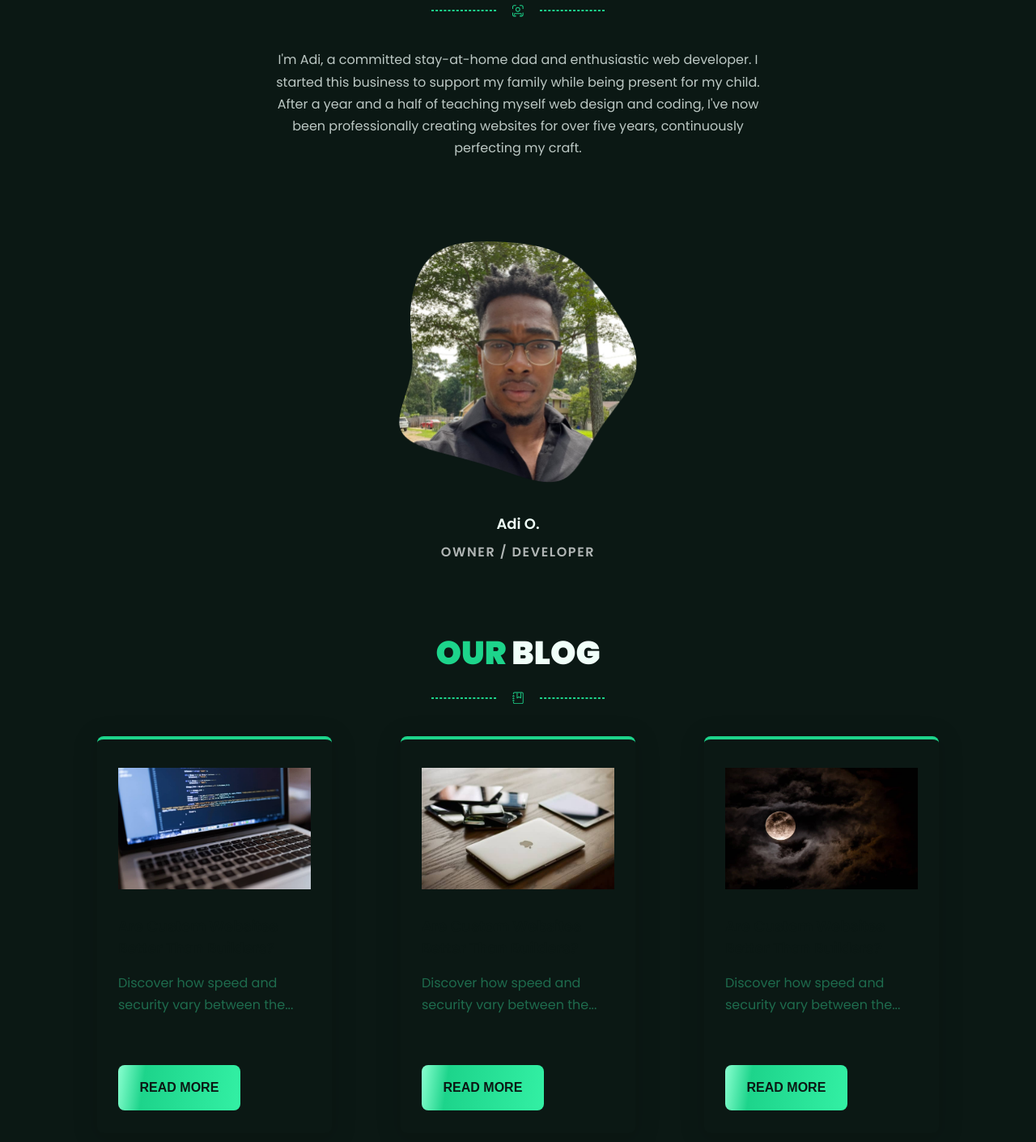
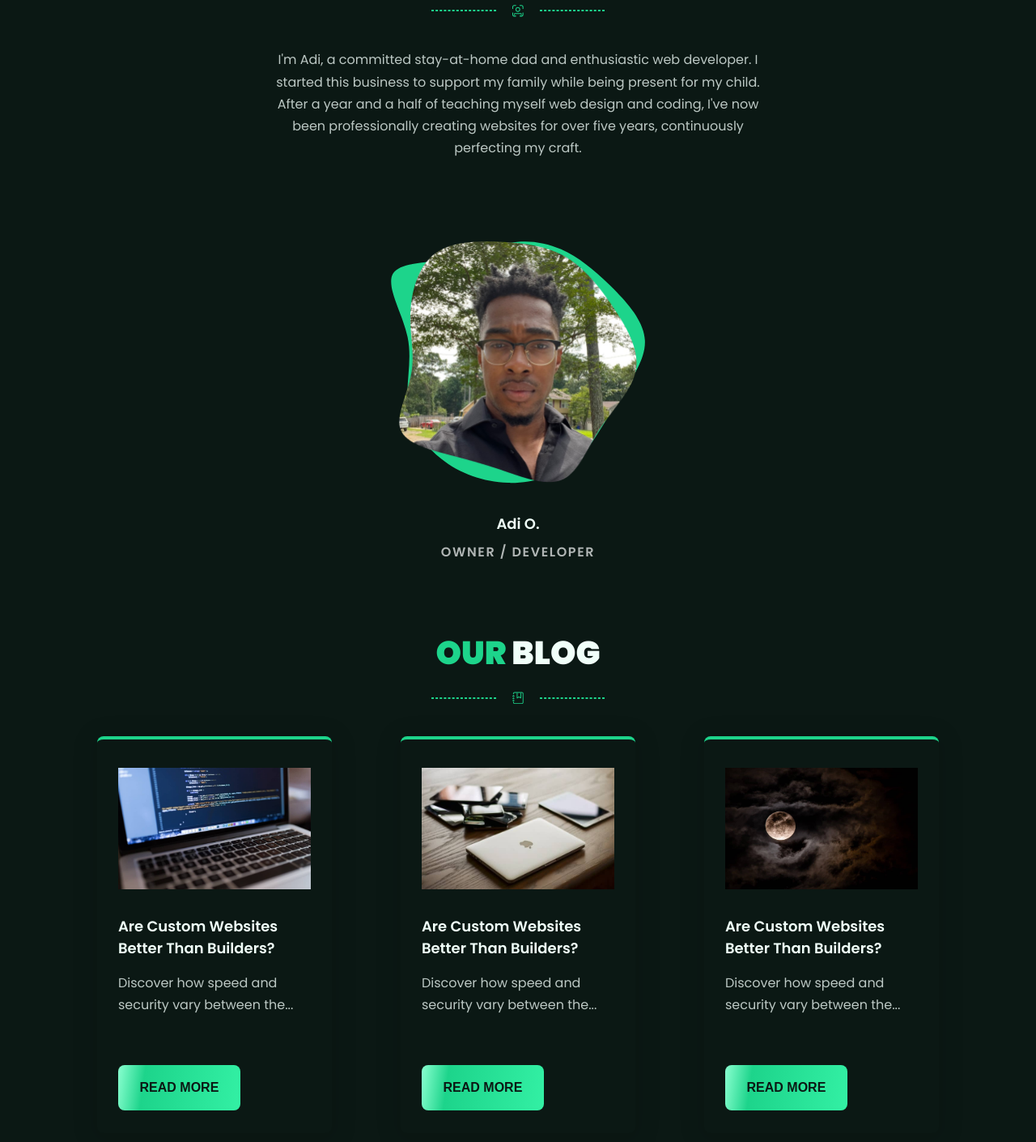
Before and after one commit to adinduokoro/Byte-Back-Digital-V2, a React (Create React App) app: page / in a window 1280 px wide. Shown: the part 3322-4732 px from the top of the page at 81% size. Built offline with nearby package versions, Linux system fonts and the light colour scheme.

Commit message:
Color Variables
The color variables for the body of the website is wired. Just need to work on the footer and hero section.

```diff
--- a/src/App.css
+++ b/src/App.css
@@ -59,13 +59,10 @@
     /* Text Color */
     --headerText: var(--primaryColorGreen100);
     --bodyText: var(--primaryColorGreen300);
-    --textColor: ;
 
     /* Background color */
     --primaryBackgroundColor: var(--primaryColorGreen900);
 
-    /* Assets */
-    --light: ;
 
   }
 
@@ -79,13 +76,11 @@
     --headerText: var(--primaryColorGreen900);
     --bodyText: var(--primaryColorNeutral300);
 
-    --textColor: ;
 
     /* Background color */
     --primaryBackgroundColor: var(--primaryColorGreen100);
 
-    /* Assets */
-    --dark: ;
+
 
 
 
--- a/src/components/blog/Blog.module.css
+++ b/src/components/blog/Blog.module.css
@@ -35,9 +35,11 @@
 .blog-card h3 {
   color: var(--primaryColorGreen100);
   margin-bottom: 1rem;
+  color: var(--headerText);
 }
 
 .blog-card p {
   margin-bottom: 3.81rem;
   font-weight: 400;
+  color: var(--bodyText);
 }
--- a/src/components/footer/Footer.module.css
+++ b/src/components/footer/Footer.module.css
@@ -215,7 +215,7 @@
   background: linear-gradient(
     90deg,
     var(--primaryColorGreen200) 0%,
-    var(--primaryColor) 100%
+    var(--primaryColorGreen) 100%
   );
   display: flex;
   align-items: center;
--- a/src/components/whoWeAre/WhoWeAre.module.css
+++ b/src/components/whoWeAre/WhoWeAre.module.css
@@ -45,7 +45,6 @@
   width: 19.60794rem;
   height: 18.625rem;
   flex-shrink: 0;
-  z-index: -1;
 }
 
 .who-we-are-content h3 {
```
